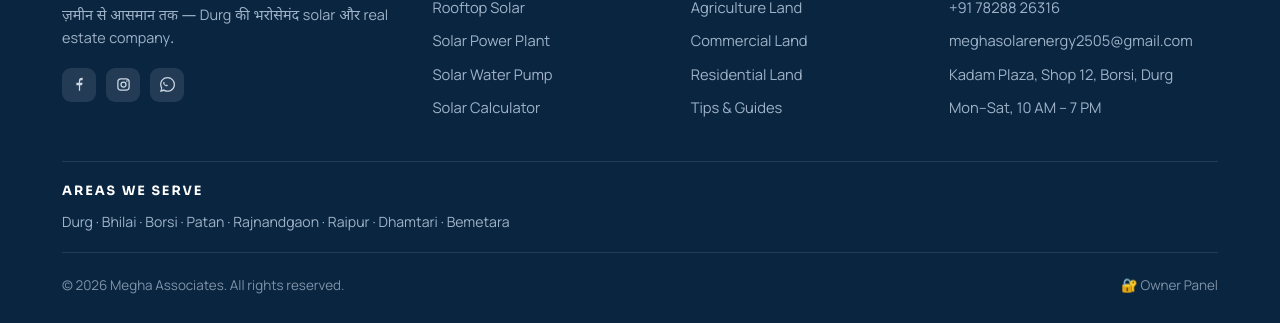
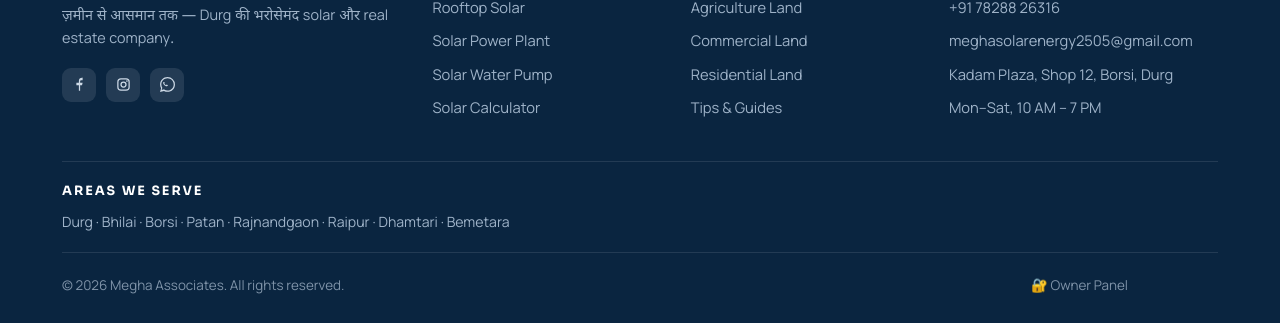
Before and after one commit to meghasolarenergy2505-beep/megha-website, a plain HTML site: page index.html in a window 1280 px wide. Shown: the part 5945-6268 px from the top of the page. Drawn offline with Linux system fonts and the light colour scheme.

Commit message:
Update index.html

```diff
--- a/index.html
+++ b/index.html
@@ -203,8 +203,8 @@ footer a.fl:hover{color:var(--sun)}
 .areas{border-top:1px solid rgba(255,255,255,.1);padding-top:22px;margin-bottom:18px}
 .areas h4{margin-bottom:10px}
 .areas span{color:#9fb3c8;font-size:.88rem}
-.fbot{border-top:1px solid rgba(255,255,255,.1);padding-top:22px;display:flex;justify-content:space-between;flex-wrap:wrap;gap:10px;font-size:.84rem;color:#7f93a8}
-.ownerlink{cursor:pointer;color:#7f93a8}
+.fbot{border-top:1px solid rgba(255,255,255,.1);padding-top:22px;display:flex;justify-content:space-between;flex-wrap:wrap;gap:10px;font-size:.84rem;color:#7f93a8;padding-right:90px}
+.ownerlink{cursor:pointer;color:#7f93a8;position:relative;z-index:55;padding:6px 10px;margin:-6px -10px;}
 .ownerlink:hover{color:var(--sun)}
 .fab{position:fixed;right:20px;bottom:20px;z-index:50;display:flex;flex-direction:column;align-items:flex-end;gap:12px}
 .wa-widget{display:flex;align-items:center;gap:10px;background:#fff;border:1px solid var(--line);border-radius:999px;padding:7px 7px 7px 16px;box-shadow:0 12px 30px -10px rgba(0,0,0,.35);text-decoration:none}
```
